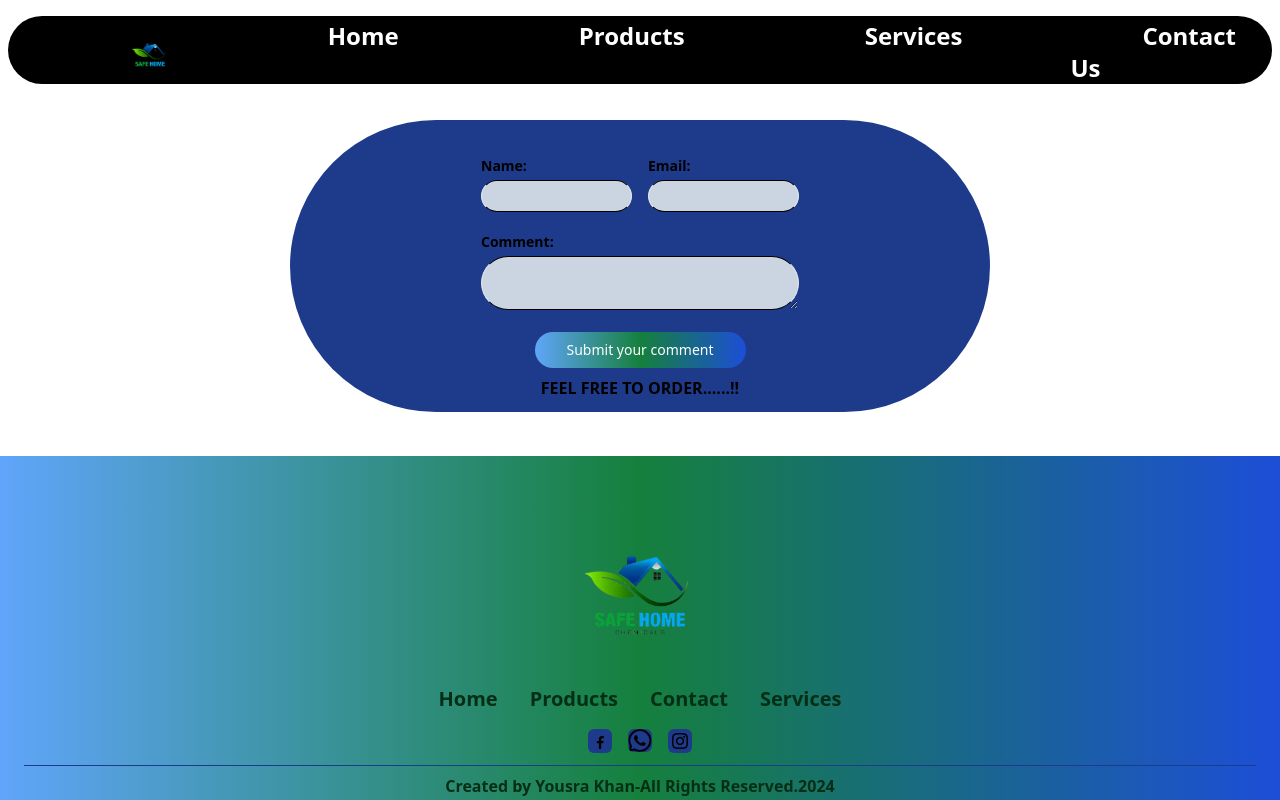
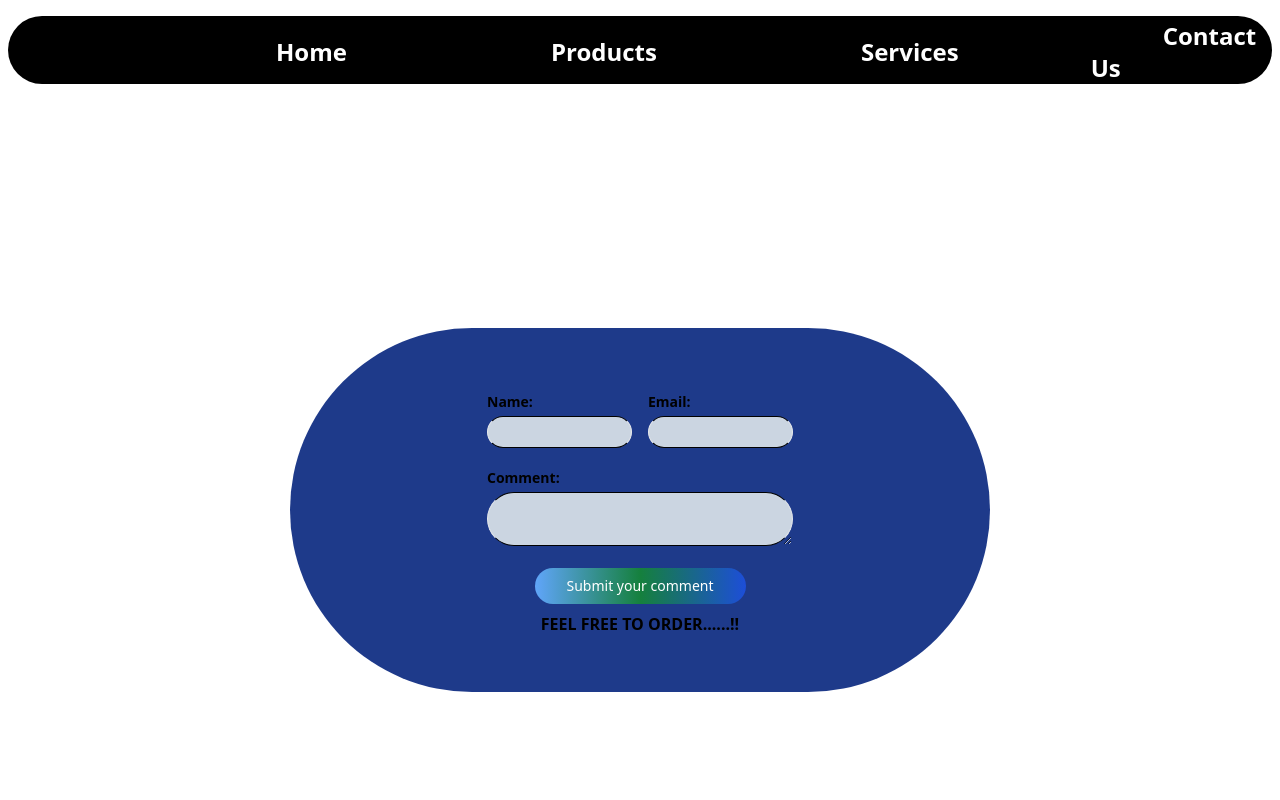
Before and after one commit to yousrakhan23/Milestone-2-Basic-UI-Design_with_CSS, a Next.js app: page /ContactPage in a window 1280 px wide. Shown: the top 800 px of the page. Built offline with nearby package versions, Linux system fonts and the light colour scheme.

Commit message:
finalized

```diff
--- a/app/ContactPage/page.tsx
+++ b/app/ContactPage/page.tsx
@@ -2,11 +2,11 @@ import React from 'react';
 
 const Contact = () => {
   return (
-    <div >
+    <div className='min-h-screen flex items-center justify-center px-4' >
 
-      <div className='flex items-start flex-col gap-2 w-[700px] mt-6 px-2 m-11 mx-auto text-black bg-blue-900 bg-opacity-100 rounded-full'>
+      <div className='flex items-start flex-col gap-4 w-[700px] mt-6 px-2 m-11 mx-auto text-black bg-blue-900 bg-opacity-100 rounded-full'>
         <section className='text-black relative'>
-          <div className='container px-6 py-5 mx-auto w-full'>
+          <div className='container  px-9 py-12 mx-auto w-full mb-4'>
             <div className='flex flex-col text-center w-full mt-1'>
               <p className=' text-sm font-bold mb-2 text-white justify-center text-center transition-transform duration-500 hover:translate-y-5 hover:text-green-700 cursor-pointer'></p>
             </div>
--- a/app/ProductPage/productDescription/page.tsx
+++ b/app/ProductPage/productDescription/page.tsx
@@ -5,13 +5,9 @@ const ProductPage = () => {
 
      const {data}=useDataContext()
      console.log(data)
-    // const router = useRouter();
-    // const {id} = router.query;
-    // const product = products.find((item) => item.id === parseInt(id as string));
-    // if (!product) return <p>Product not found!</p>;
     return (
         <>
-        {/* <div>{data.name}</div> */}
+
         <div className="w-full max-w-4xl mx-auto p-5">
         <div className="flex flex-col md:flex-row gap-x-8 items-start">
         <div className="w-full md:w-1/2">
--- a/app/ServicesPage/page.tsx
+++ b/app/ServicesPage/page.tsx
@@ -1,13 +1,9 @@
 import React from 'react'
-
-
 import Card from '../components/Card';
-
 const ServicePage = () => {
   return (
     <div>
-      {/* <h1 className='text-center justify-center font-extrabold m-9 mt-85'>WE DELIVER ALL OVER PAKISTAN</h1> */}
-      {/* <Image src={service_img} alt={'service-img'}className='w-full h-[450px] md-6 object-cover bg-gray-100'   /> */}
+
       <Card />
     </div>
   );
--- a/app/components/Card.tsx
+++ b/app/components/Card.tsx
@@ -6,9 +6,9 @@ import card2 from '../../public/online_payment.png';
 
 const Card = () => {
   return (
-    <div className="relative h-screen w-full bg-gray-100">
+    <div className="relative w-full min-h-screen bg-gray-100">
 
-      <div className="relative h-1/2 w-full">
+      <div className="relative h-[40vh] md:h-[50vh] w-full">
         <Image
           src={bg_img}
           alt="Background"
@@ -18,33 +18,47 @@ const Card = () => {
       </div>
 
 
-      <div className="absolute bottom-4 left-1/2 transform -translate-x-1/2 -translate-y-1/4 flex space-x-12">
+      <div className="absolute bottom-8 left-1/2 transform -translate-x-1/2
+        flex flex-col md:flex-row items-center space-y-8 md:space-y-0 md:space-x-12 px-4">
 
-        <div className="w-80 h-90 bg-gradient-to-r from-green-900 via-blue-900 to-green-900 rounded-xl shadow-lg shadow-green-950 hover:shadow-xl hover:shadow-blue-950 border-[2px] border-black flex flex-col justify-center items-center p-9">
-          <div className="h-[90%] rounded-t-xl justify-center items-center">
+
+        <div className="w-72 sm:w-80 lg:w-96 h-auto bg-gradient-to-r from-green-900 via-blue-900 to-green-900
+            rounded-xl shadow-lg shadow-green-950 hover:shadow-xl hover:shadow-blue-950
+            border-2 border-black flex flex-col justify-center items-center p-6 transition-all">
+          <div className="flex justify-center items-center h-[80%]">
             <Image
               src={card1}
               alt="Card1"
               width={200}
               height={200}
-              className="h-60 w-72 md:w-[400px] md:h-[250px] object-cover transition transform duration-700 ease-in hover:scale-125 rounded-full"
+              className="h-40 w-60 sm:w-72 sm:h-72 lg:w-80 lg:h-80 object-cover
+                transition-transform duration-700 ease-in-out hover:scale-125 rounded-full"
             />
           </div>
-          <h2 className="text-black font-extrabold text-sm mt-4 transition-transform duration-500 hover:translate-x-5 hover:text-green-700 cursor-progress">WE DELIVER ALL OVER PAKISTAN</h2>
+          <h2 className="text-black font-extrabold text-base sm:text-lg lg:text-xl mt-4
+            transition-transform duration-500 hover:translate-x-5 hover:text-green-700 cursor-progress">
+            WE DELIVER ALL OVER PAKISTAN
+          </h2>
         </div>
 
 
-        <div className="w-80 h-90 bg-gradient-to-r from-green-900 via-blue-900 to-green-900 rounded-xl shadow-lg shadow-green-950 hover:shadow-xl hover:shadow-blue-950 border-[2px] border-black flex flex-col justify-center items-center p-9">
-          <div className="h-[90%] rounded-t-xl justify-center items-center">
+        <div className="w-72 sm:w-80 lg:w-96 h-auto bg-gradient-to-r from-green-900 via-blue-900 to-green-900
+            rounded-xl shadow-lg shadow-green-950 hover:shadow-xl hover:shadow-blue-950
+            border-2 border-black flex flex-col justify-center items-center p-6 transition-all">
+          <div className="flex justify-center items-center h-[80%]">
             <Image
               src={card2}
               alt="Card2"
               width={200}
               height={200}
-              className="h-64 w-72 md:w-[400px] md:h-[250px] object-cover transition transform duration-700 ease-in hover:scale-125 rounded-full"
+              className="h-40 w-60 sm:w-72 sm:h-72 lg:w-80 lg:h-80 object-cover
+                transition-transform duration-700 ease-in-out hover:scale-125 rounded-full"
             />
           </div>
-          <h2 className="text-black font-extrabold text-sm mt-4 transition-transform duration-500 hover:translate-x-5 hover:text-green-700 cursor-progress ">ONLINE PAYMENT</h2>
+          <h2 className="text-black font-extrabold text-base sm:text-lg lg:text-xl mt-4
+            transition-transform duration-500 hover:translate-x-5 hover:text-green-700 cursor-progress">
+            ONLINE PAYMENT
+          </h2>
         </div>
       </div>
     </div>
--- a/app/components/HeroSection.tsx
+++ b/app/components/HeroSection.tsx
@@ -6,17 +6,17 @@ const HeroSection = () => {
     <>
 
     <div>
-      <div className="w-[90vw] h-[85vh] flex flex-wrap md:flex-nowrap justify-center items-center ">
+      <div className="w-full h-auto flex flex-col md:flex-row justify-center items-center px-4 py-8 md:py-12 ">
 
-        <div>
+        <div className="text-center md:text-left">
 
-        <h1 className='mt-9 p-9  text-7xl text-blue-900 font-extrabold text-opacity-95 transition-transform duration-800 hover:translate-y-5 hover:text-green-800'>SAFE HOME CHEMICALS .</h1>
+        <h1 className='mt-6 md:mt-0 text-4xl sm:text-5xl md:text-6xl lg:text-7xl text-blue-900 font-extrabold hover:translate-y-5 hover:text-green-800 transition-transform duration-800'>SAFE HOME CHEMICALS .</h1>
 
-        <h2 className='mt-4 p-9 text-5xl text-green-900 font-extrabold '> HEXA SHIELD.</h2>
-        <p className='mt-0 p-9 text-3xl text-green-900 font-bold lowercase translate-x-2 transition ease-in-out delay-150  hover:-translate-y-1 hover:scale-110  duration-300 '>one spray, total protection.<br /> Say goodbye to unwanted invaders with<br /><span className='text-blue-900 uppercase'>Hexa Shield</span> <br />the all-in-one solution for a pest-free home !</p>
+        <h2 className='mt-4 text-3xl sm:text-4xl md:text-5xl lg:text-5xl text-green-900 font-extrabold'> HEXA SHIELD.</h2>
+        <p className='mt-4 text-lg sm:text-xl md:text-2xl lg:text-3xl text-green-900 font-bold lowercase transition ease-in-out duration-300 hover:scale-110 '>one spray, total protection.<br /> Say goodbye to unwanted invaders with<br /><span className='text-blue-900 uppercase'>Hexa Shield</span> <br />the all-in-one solution for a pest-free home !</p>
         </div>
 
-        <div className="grid grid-cols-1 gap-6 lg:w-1/2 mt-10 lg:mt-0 relative ">
+        <div className="mt-8 md:mt-0 md:ml-12 flex justify-center items-center ">
           <Image src={"/p1.jpg"} alt="hero-img" width={500} height={500} className="transition transform duration-600 ease-in hover:scale-125 rounded-lg border-spacing-0.5 bg-blue-900 shadow-lg  object-cover p-4 mx-auto max-w-xs flex-1 flex justify-end shadow-green-950 bg-gradient-to-r from-green-900 via-blue-900 to-green-900 " />
 
         </div>
--- a/app/components/Navbar.tsx
+++ b/app/components/Navbar.tsx
@@ -1,19 +1,32 @@
 "use client"
-import React  from 'react';
+import React, { useState }  from 'react';
 import Link from 'next/link';
 import Image from 'next/image';
+import { MdOutlineMenuOpen } from "react-icons/md";
 
 const Navbar = () => {
+  const [isOpen, setIsOpen] = useState(false);
+  const toggleMenu =()=>{
+    setIsOpen(!isOpen);
+  }
 
   return (
     <>
-      <nav className='bg-black hover:bg-gradient-to-r from-blue-400 via-green-700 to-blue-700 cursor-pointer flex justify-center items-center rounded-full px-9 mx-2 pt-1 mt-4 mb-9 ' >
 
-        <div className='max-w-[31%] h-auto px-20 flex items-center'><Image src={"/logo-removebg-preview.png"} alt={'logo-image'} width={100} height={20} className='w-20 h-[100%]' /></div>
+      <nav className='bg-black hover:bg-gradient-to-r from-blue-400 via-green-700 to-blue-700 cursor-pointer flex justify-between items-center rounded-full px-9 mx-2 pt-1 mt-4 mb-9 ' >
 
+        <div className='max-w-[31%] h-auto px-20 flex items-center'>
+          <Image src={"/logo-removebg-preview.png"} alt={'logo-image'} width={100} height={20} className='w-20 h-[100%]' />
+        </div>
 
-        <ul className='container mx-auto flex justify-center gap-7 space-x-2 '>
-          <li><Link href="/" className="hover:text-blue-900 text-white font-extrabold text-2xl p-9 m-9">Home</Link></li>
+         <div className='md:hidden' onClick={toggleMenu}>
+         <MdOutlineMenuOpen className='text-white text-4xl cursor-pointer' />
+         </div>
+        <ul className={`flex-col md:flex-row flex gap-2 md:text-2xl md:gap-7 items-center
+          md:flex md:space-x-8 absolute md:relative top-0 left-0 w-full md:w-auto
+          bg-black md:bg-transparent transition-all duration-300 ease-in-out
+          ${isOpen ? 'top-14 left-0' : 'top-[-100%] left-0'} md:block`}>
+          <li><Link href="/" className="hover:text-blue-900 text-white font-extrabold   text-2xl p-9 m-9">Home</Link></li>
           <li><Link href="/ProductPage" className="hover:text-blue-900 text-white font-extrabold text-2xl p-9 m-9">Products</Link></li>
           <li><Link href="/ServicesPage" className="hover:text-blue-900 text-white font-extrabold text-2xl p-9 m-9">Services</Link></li>
           <li><Link href="/ContactPage" className="hover:text-blue-900 text-white font-extrabold text-2xl p-9 m-9">Contact Us</Link></li>
--- a/app/data/productData.ts
+++ b/app/data/productData.ts
@@ -1,4 +1,3 @@
-
 export const products = [
     {
       id: 0,
--- a/app/page.tsx
+++ b/app/page.tsx
@@ -4,11 +4,10 @@ import HeroSection from './components/HeroSection';
 const page = () => {
   return (
     <div>
-
-    <HeroSection />
+      <HeroSection />
     </div>
 
   )
 }
 
-export default page
+export default page;
--- a/package.json
+++ b/package.json
@@ -12,7 +12,8 @@
     "@heroicons/react": "^2.1.5",
     "next": "14.2.15",
     "react": "^18",
-    "react-dom": "^18"
+    "react-dom": "^18",
+    "react-icons": "^5.3.0"
   },
   "devDependencies": {
     "@types/node": "^20",
```
Also changed, not shown: app/ProductPage/page.tsx (+3 -25 lines), 1 other file (tests, documents, lock files or other folders).
